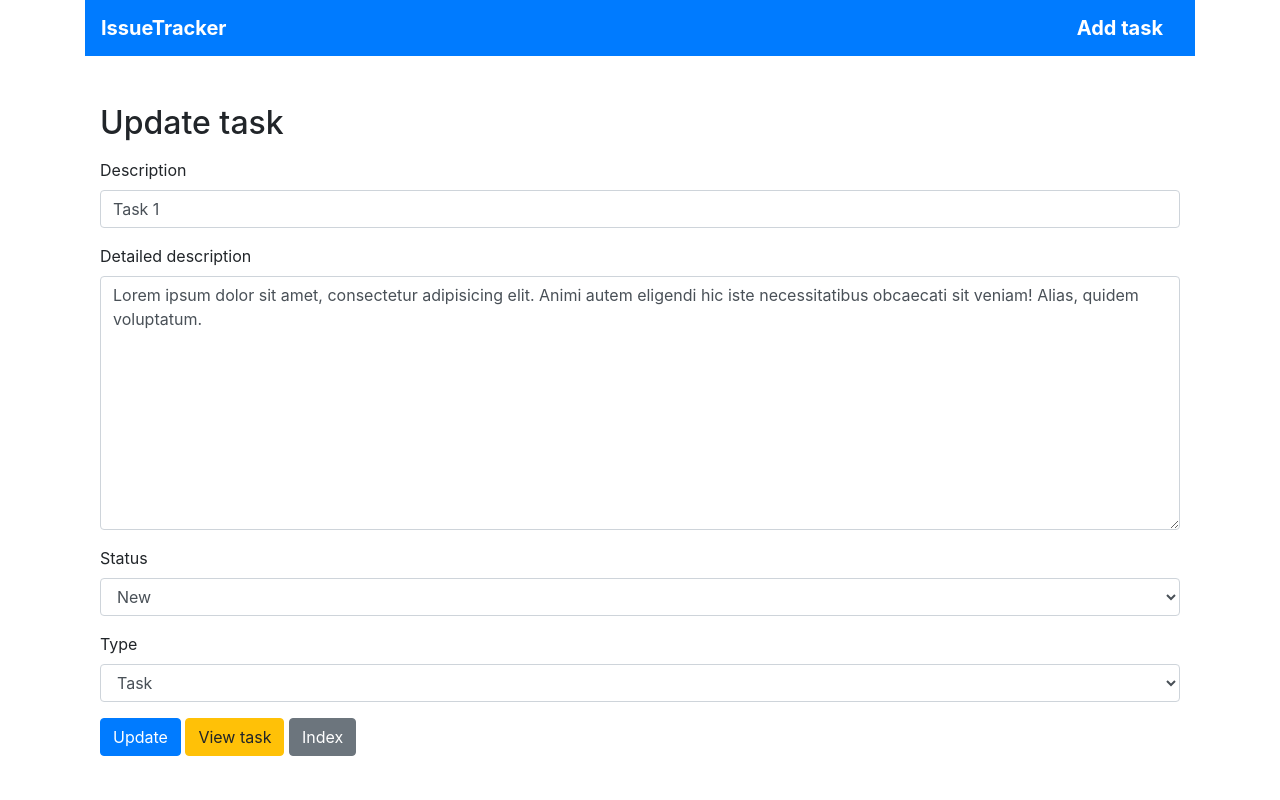
After one commit to ihinion/homework_49, a Django app: page /task/1/update/ in a window 1280 px wide. The commit adds this page. Run offline with Django 3.2, Linux system fonts and the light colour scheme; data comes from the database, SQL or seed files in the repository; some libraries are stand-ins or nearby versions.

Commit message:
Created update.html, TaskUpdateView, path in urls.py, url in card.html

```diff
--- a/source/main/urls.py
+++ b/source/main/urls.py
@@ -15,11 +15,12 @@ Including another URLconf
 """
 from django.contrib import admin
 from django.urls import path
-from webapp.views import IndexView, TaskView, TaskCreateView
+from webapp.views import IndexView, TaskView, TaskCreateView, TaskUpdateView
 
 urlpatterns = [
     path('admin/', admin.site.urls),
     path('', IndexView.as_view(), name='index'),
     path('task/<pk>/', TaskView.as_view(), name='task_view'),
-    path('add/', TaskCreateView.as_view(), name='create')
+    path('add/', TaskCreateView.as_view(), name='create'),
+    path('task/<pk>/update/', TaskUpdateView.as_view(), name='update')
 ]
--- a/source/webapp/templates/partial/card.html
+++ b/source/webapp/templates/partial/card.html
@@ -7,7 +7,7 @@
         <form class="form-inline">
             <a class="btn btn-primary btn-sm mr-3" href="{% url 'task_view' task.pk %}" role="button">View</a>
             <a class="btn btn-danger btn-sm mr-3" href="#" role="button">Delete</a>
-            <a class="btn btn-info btn-sm mr-3" href="#" role="button">Update</a>
+            <a class="btn btn-info btn-sm mr-3" href="{% url 'update' task.pk %}" role="button">Update</a>
         </form>
     </div>
 </div>
--- /dev/null
+++ b/source/webapp/templates/update.html
@@ -0,0 +1,12 @@
+{% extends 'base.html' %}
+{% block title %}Update task{% endblock %}
+{% block content %}
+<div class="container">
+    <h2 class="my-3">Update task</h2>
+    <form action="{% url 'update' task.pk %}" method="post">
+        {% include 'partial/form.html' with button_text='Update' %}
+        <a class="btn btn-warning" href="{% url 'task_view' task.pk %}" role="button">View task</a>
+        <a class="btn btn-secondary" href="{% url 'index' %}" role="button">Index</a>
+    </form>
+</div>
+{% endblock %}
--- a/source/webapp/views.py
+++ b/source/webapp/views.py
@@ -36,3 +36,31 @@ class TaskCreateView(View):
             return redirect('task_view', pk=task.pk)
         else:
             return render(request, 'create.html', {'form': form})
+
+
+class TaskUpdateView(TemplateView):
+    template_name = 'update.html'
+
+    def get_context_data(self, **kwargs):
+        context = super().get_context_data(**kwargs)
+        pk = self.kwargs.get('pk')
+        task = get_object_or_404(Task, pk=pk)
+        form = TaskForm(initial={
+            'description': task.description,
+            'detailed_desc': task.detailed_desc,
+            'status': task.status,
+            'type': task.type
+        })
+        context['form'] = form
+        context['task'] = task
+        return context
+
+    def post(self, request, *args, **kwargs):
+        pk = self.kwargs.get('pk')
+        task = get_object_or_404(Task, pk=pk)
+        form = TaskForm(data=request.POST)
+        if form.is_valid():
+            Task.objects.filter(pk=pk).update(**form.cleaned_data)
+            return redirect('task_view', pk=task.pk)
+        else:
+            return self.render_to_response({'form': form, 'task': task})
```
